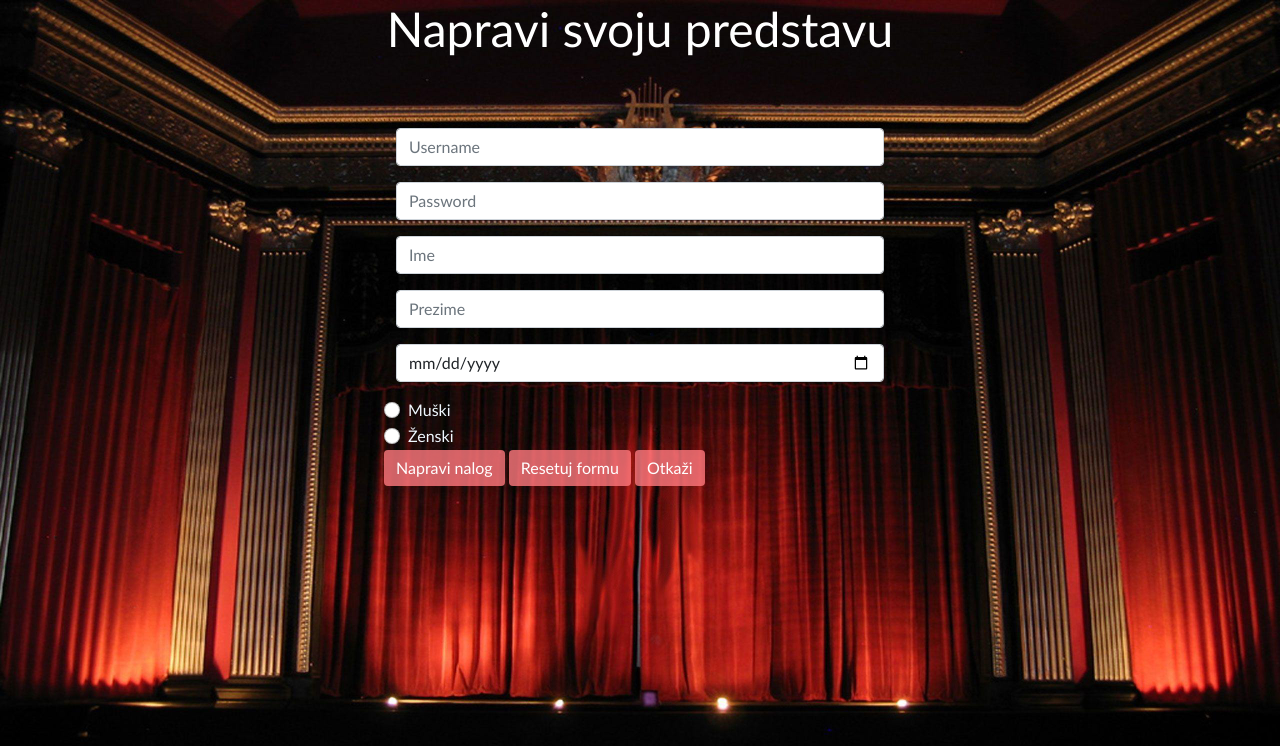
After one commit to tinajeremic/iteh-prvi-domaci, a PHP site: page /registracija.php in a window 1280 px wide. The commit adds this page. Shown: the top 746 px of the page. Run offline with PHP 8.4, Linux system fonts and the light colour scheme.

Commit message:
Napravljen kostur pocetne strane i registracija responzivna forma

```diff
--- a/css/style.css
+++ b/css/style.css
@@ -40,7 +40,7 @@ form{
     width: 40vw;
     margin-left: auto;
     margin-right: auto;
-
+    color: aliceblue;
 }
 
 .naslovForma, .naslov h2{
--- a/index.php
+++ b/index.php
@@ -68,7 +68,8 @@ if(isset($_POST['username']) && isset($_POST['password'])){
     </div>
 </div>
 
-
+<script src="https://ajax.googleapis.com/ajax/libs/jquery/3.3.1/jquery.min.js"></script>
+<script src="https://cdn.jsdelivr.net/npm/bootstrap@5.1.3/dist/js/bootstrap.bundle.min.js" integrity="sha384-ka7Sk0Gln4gmtz2MlQnikT1wXgYsOg+OMhuP+IlRH9sENBO0LRn5q+8nbTov4+1p" crossorigin="anonymous"></script>
 
 </body>
 </html>
--- /dev/null
+++ b/js/registracija.js
@@ -0,0 +1,34 @@
+$('#formaRegistracija').submit(function (){
+    event.preventDefault();
+    const $form = $(this);
+    const $input = $form.find('input');
+
+    const data=$form.serialize();
+
+    console.log(data);
+
+    $input.prop('disabled',true);
+
+    req=$.ajax({
+            url: 'requestHandler/user/add.php',
+            type:'post',
+            data: data
+    });
+
+
+    $input.prop('disabled',false);
+    req.done(function(res,textStatus,jqXHR){
+        if(res=="Uspesno"){
+            alert("Uspešno ste napravili nalog");
+            location.href='index.php';
+        }else{
+            alert("Niste uspeli da napravite nalog")
+            console.log(res);
+        }
+    });
+
+    req.fail(function(jqXHR, textStatus, errorThrown){
+        console.error('Greska '+textStatus, errorThrown)
+    });
+
+});
--- /dev/null
+++ b/odjava.php
@@ -0,0 +1,4 @@
+<?php
+session_start();
+session_destroy();
+header('Location: index.php');
--- /dev/null
+++ b/registracija.php
@@ -0,0 +1,78 @@
+<?php
+session_start();
+
+if (isset($_SESSION['current_user'])) {
+    header('Location: pocetna.php');
+    exit();
+}
+
+?>
+<!doctype html>
+<html lang="en">
+<head>
+    <meta charset="UTF-8">
+    <meta name="viewport"
+          content="width=device-width, user-scalable=no, initial-scale=1.0, maximum-scale=1.0, minimum-scale=1.0">
+    <meta http-equiv="X-UA-Compatible" content="ie=edge">
+    <title>Napravi svoju predstavu</title>
+    <link href="https://cdn.jsdelivr.net/npm/bootstrap@5.1.3/dist/css/bootstrap.min.css" rel="stylesheet" integrity="sha384-1BmE4kWBq78iYhFldvKuhfTAU6auU8tT94WrHftjDbrCEXSU1oBoqyl2QvZ6jIW3" crossorigin="anonymous">
+    <link href="css/style.css" rel="stylesheet">
+    <link rel = "shortcut icon" type = "image/x-icon" href = "logo.png"/>
+</head>
+<body>
+
+<div class="header">
+    <div class="naslov">
+    <!-- <img src ="logo_2_120x120.png"></img> -->
+        <h1>Napravi svoju predstavu</h1>
+    </div>
+</div>
+
+<div class="forma" style="margin-top: 50px">
+    <form method="post" id="formaRegistracija">
+        <div class="input-group mb-3 container">
+            <input class="form-control" type="text" name="username" placeholder="Username" value="">
+        </div>
+        <div class="input-group mb-3 container">
+            <input class="form-control" type="password" name="password" placeholder="Password" value="">
+        </div>
+        <div class="input-group mb-3 container">
+            <input class="form-control" type="text" name="ime" placeholder="Ime" value="">
+        </div>
+        <div class="input-group mb-3 container">
+            <input class="form-control" type="text" name="prezime" placeholder="Prezime" value="">
+        </div>
+        <div class="input-group mb-3 container">
+            <input class="form-control" type="date" name="datumrodj" value="">
+        </div>
+        <div class="form-check container">
+            <input class="form-check-input" type="radio" name="pol" value="M" id="radioM">
+            <label class="form-check-label" for="radioM">
+                Muški
+            </label>
+        </div>
+        <div class="form-check container">
+            <input class="form-check-input" type="radio" name="pol" value="Z" id="radioZ">
+            <label class="form-check-label" for="radioZ">
+                Ženski
+            </label>
+        </div>
+
+        <div class="d-grid gap-2 d-md-block">
+            <button type="submit" id="registrujSe" class="btn btn-success" style="background-color: rgb(255, 122, 127, .8); border: none">Napravi nalog</button>
+            <button type="reset" class="btn btn-primary"style="background-color: rgb(255, 122, 127, .8); border: none">Resetuj formu</button>
+            <button type="button" onclick="document.location.href='index.php'" class="btn btn-danger" style="background-color: rgb(255, 122, 127, .8); border: none" >Otkaži</button>
+        </div>
+
+    </form>
+
+
+
+
+    <script src="https://cdn.jsdelivr.net/npm/bootstrap@5.1.3/dist/js/bootstrap.bundle.min.js" integrity="sha384-ka7Sk0Gln4gmtz2MlQnikT1wXgYsOg+OMhuP+IlRH9sENBO0LRn5q+8nbTov4+1p" crossorigin="anonymous"></script>
+    <script src="https://ajax.googleapis.com/ajax/libs/jquery/3.3.1/jquery.min.js"></script>
+
+<script src="js/registracija.js"></script>
+
+</body>
+</html>
```
Also changed, not shown: pocetna.php (added, +63 -0 lines), requestHandler/user/add.php (added, +28 -0 lines).
